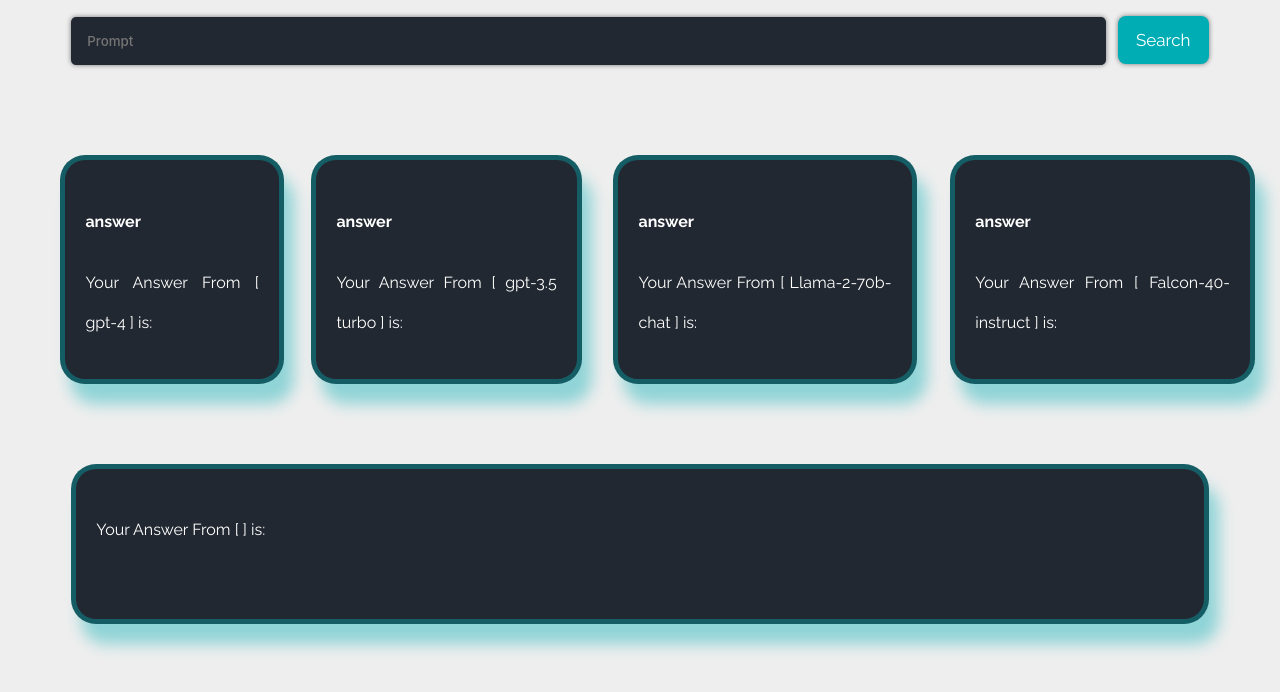
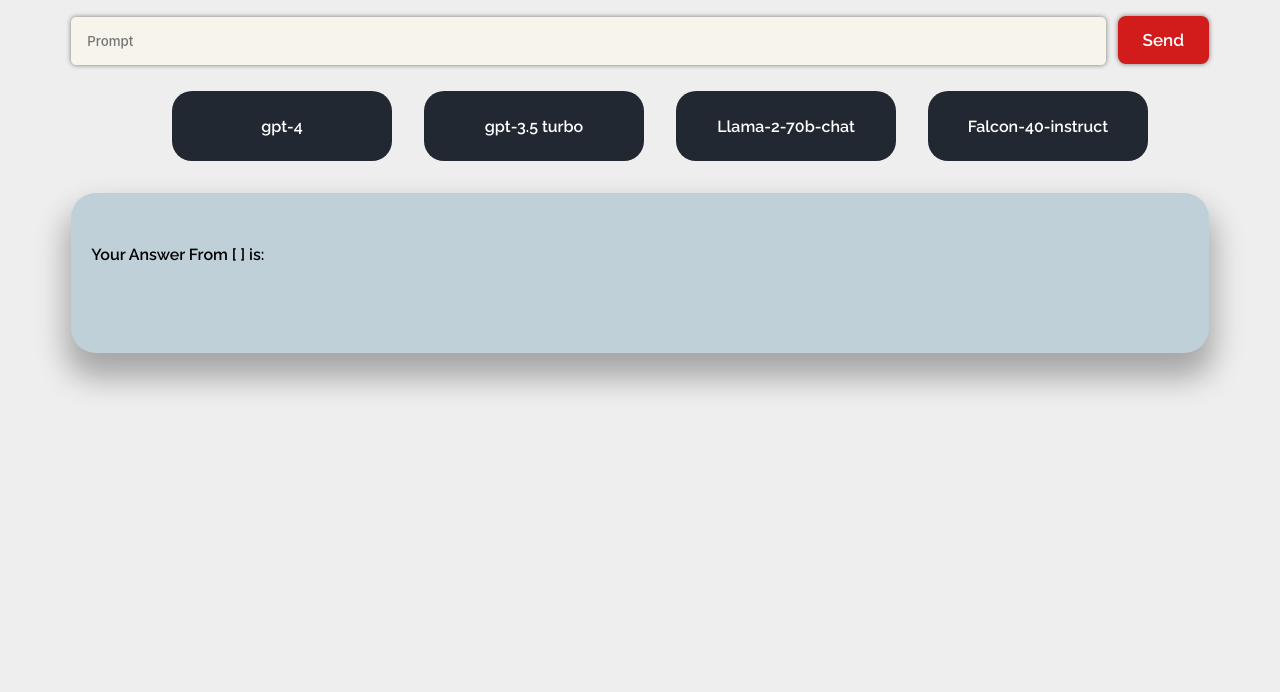
Before and after one commit to salahqasm/model-eval, a Next.js app: page / in a window 1280 px wide. Shown: the top 692 px of the page. Built offline with nearby package versions, Linux system fonts and the light colour scheme.

Commit message:
colors and button

```diff
--- a/src/pages/Components/Container/Container.js
+++ b/src/pages/Components/Container/Container.js
@@ -1,6 +1,7 @@
 import { useState } from "react";
 import style from "../../../styles/Container.module.css";
 import Card from "../Card/Card";
+import NavButton from "../navButton/NavButton";
 
 export default function Container() {
   const [isSelected, setIsSelected] = useState({ source: "", result: "" });
@@ -22,7 +23,7 @@
         <ul className={style.list}>
           {results.map((res) => (
             <li onClick={() => changeSelect(res)}>
-              <Card result={res} />
+              <NavButton source={res.source} />
             </li>
           ))}
         </ul>
--- a/src/pages/Components/Search/Search.js
+++ b/src/pages/Components/Search/Search.js
@@ -10,7 +10,7 @@
         <input type="text" name="text" className={styles.searchBar} placeholder="Prompt" />
         <button className={`${styles.searchButton} ${raleway.className}`}>
             <span >
-            Search
+                Send
             </span>
         </button>
     </div>
--- /dev/null
+++ b/src/pages/Components/navButton/NavButton.js
@@ -0,0 +1,6 @@
+import styles from "../../../styles/NavButton.module.css"
+export default function NavButton({ source }) {
+    return <div className={styles.mainDiv}>
+        <p>{source}</p>
+    </div>
+}
--- a/src/styles/Card.module.css
+++ b/src/styles/Card.module.css
@@ -1,16 +1,17 @@
 .card {
   margin: auto;
-  margin-top: 4rem;
+  margin-top: 1rem;
   box-sizing: border-box;
   width: 90%;
   padding: 20px;
   min-height: 20vh;
-  background-color: #222831;
+  background-color: rgb(191, 208, 217);
   border-radius: 25px;
-  border: 5px solid rgb(0, 173, 181, 0.4);
-  color: #fff;
+  /* border: 5px solid #4682A9; */
+  font-weight: 600;
+  color: #000;
   text-align: justify;
-  box-shadow: 10px 20px 15px rgb(0, 173, 181, 0.4);
+  box-shadow: 0px 20px 30px 5px rgb(0, 0, 0, 0.3);
   /* rgb(59, 59, 81, 0.7); */
   line-height: 2.5;
 }
--- /dev/null
+++ b/src/styles/NavButton.module.css
@@ -0,0 +1,22 @@
+.mainDiv {
+    background-color: #222831;
+    width: 200px;
+    height: 50px;
+    padding: 10px;
+    margin: 0 1rem;
+    color: #FFF;
+    border-radius: 20px;
+    font-weight: 600;
+    cursor: pointer;
+    transition: 0.2s;
+
+}
+
+.mainDiv:hover {
+    transform: scale(104%);
+    transition: 0.2s;
+}
+.mainDiv:active{
+    transform: scale(98%);
+    transition: 0.2s;
+}
--- a/src/styles/Search.module.css
+++ b/src/styles/Search.module.css
@@ -8,9 +8,9 @@
     font-family: -apple-system, BlinkMacSystemFont, "Segoe UI", "Roboto", "Oxygen", "Ubuntu", "Cantarell", "Fira Sans", "Droid Sans", "Helvetica Neue", sans-serif;
     font-weight: 500;
     /* font-size: .8vw; */
-    color: #fff;
+    color: #000000;
     box-sizing: border-box;
-    background-color: #222831;
+    background-color: #F6F4EB;
     box-shadow: 0 0 .4vw rgba(0, 0, 0, 0.5), 0 0 0 .15vw transparent;
     border-radius: 0.4vw;
     border: none;
@@ -27,7 +27,7 @@
 }
 
 .searchBar:focus {
-  background-color: #3b3b51;
+  background-color: #f5f3ec;
   box-shadow: 0 0 0 0.15vw skyblue;
 }
 
@@ -36,9 +36,10 @@
     display: inline-block;
     box-shadow: 0 0 .4vw rgba(0, 0, 0, 0.5), 0 0 0 .15vw transparent;
     border-radius: 8px;
-    background-color: #00ADB5;
+    background-color: #d21b1b;
     border: none;
-    color: #FFFFFF;
+    color: #fff;
+    font-weight: 600;
     text-align: center;
     font-size: 17px;
     width: 8%;
@@ -68,7 +69,7 @@
 }
 
 .searchButton:hover {
-    background-color: #00a1aa;
+    background-color: #dc1c1c;
     transform: scale(103%);
     box-shadow: none;
     transition: 0.4s;
```
